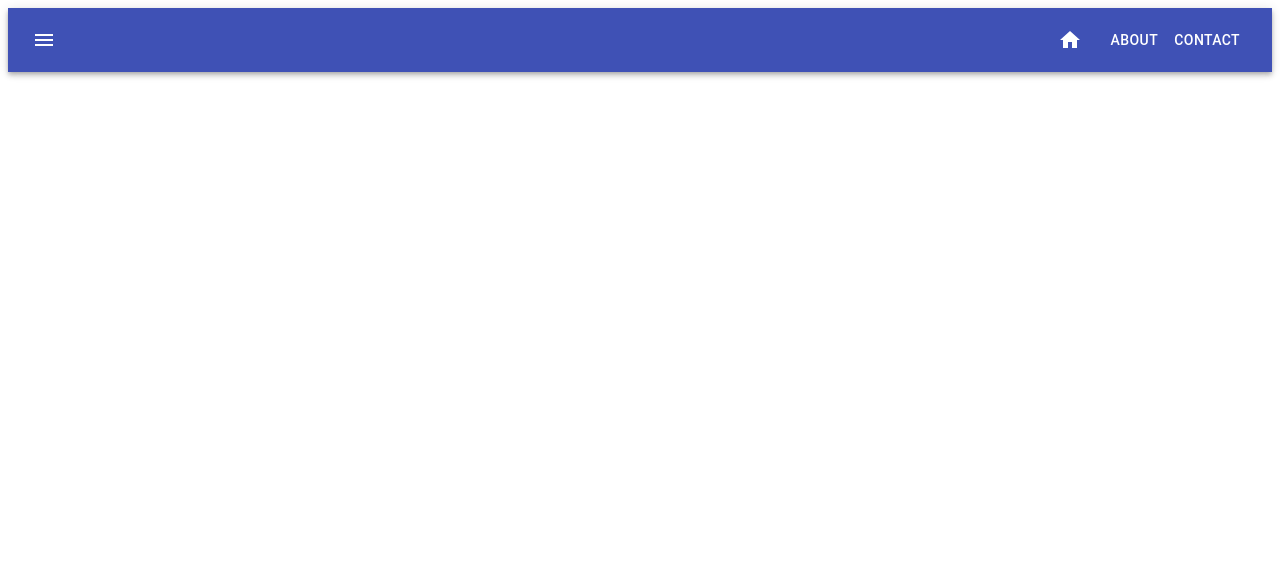
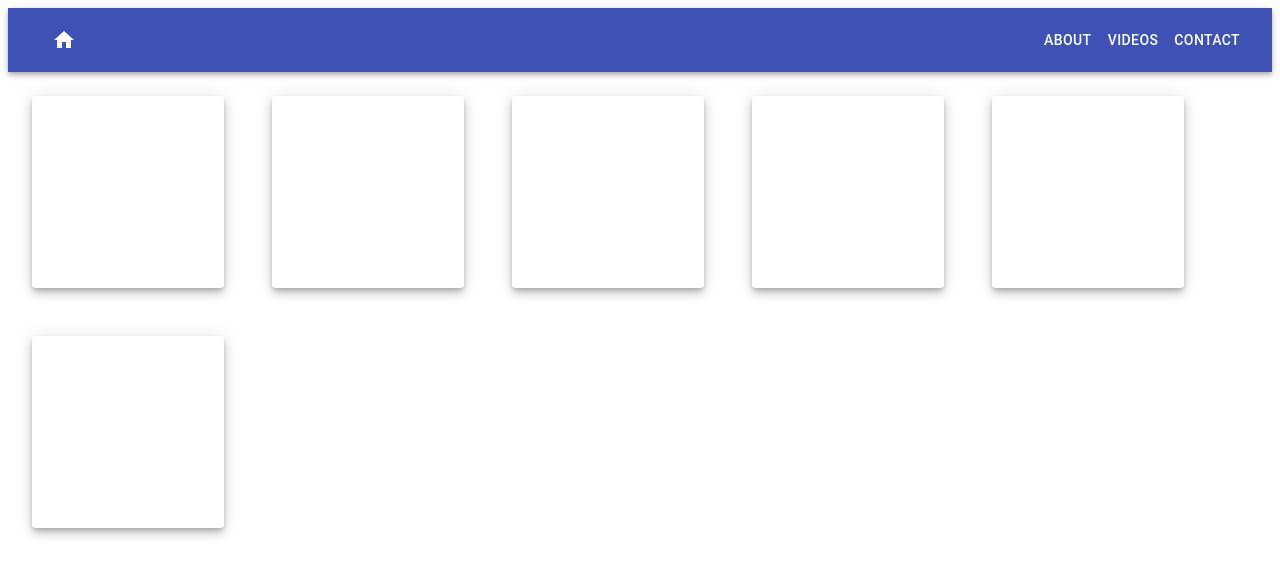
Before and after one commit to IanHancock36/f3-app-main, a React (Create React App) app: page /videos in a window 1280 px wide. Shown: the top 576 px of the page. Built offline with nearby package versions, Linux system fonts and the light colour scheme.

Commit message:
added video page section

```diff
--- a/src/App.js
+++ b/src/App.js
@@ -5,7 +5,8 @@ import Home from './Components/Home'
 import About from './Components/About'
 import Navbar from './Components/Navbar'
 import Contact from './Components/Contact'
-import {BrowserRouter as Router, Route, Link, Switch} from 'react-router-dom'
+import Videos from './Components/Videos'
+import {BrowserRouter as Router, Route,  Switch} from 'react-router-dom'
 function App() {
   return (
     <div className="App">
@@ -16,6 +17,7 @@ function App() {
     <Switch>
       <Route exact path ="/"component={Home}/>
       <Route path ="/about" component = {About} />
+      <Route path ='/videos' component={Videos} />
       <Route path ="/contact" component = {Contact} />
 
 
--- a/src/Components/Home.js
+++ b/src/Components/Home.js
@@ -1,4 +1,7 @@
 import React from 'react'
+
+
+
 
 const Home = () => {
     return (
--- a/src/Components/Navbar.js
+++ b/src/Components/Navbar.js
@@ -5,8 +5,6 @@
     import Toolbar from '@material-ui/core/Toolbar';
     import Typography from '@material-ui/core/Typography';
     import Button from '@material-ui/core/Button';
-    import IconButton from '@material-ui/core/IconButton';
-    import MenuIcon from '@material-ui/icons/Menu';
     import HomeIcon from '@material-ui/icons/Home';
 
     const useStyles = makeStyles((theme) => ({
@@ -32,25 +30,27 @@
 
           <AppBar maxWidth='xs' position="static">
               <Toolbar>
-              <IconButton
+              {/* <IconButton
                 edge="start"
                 className={classes.menuButton}
                 color="inherit"
                 aria-label="menu">
                 <MenuIcon />
-              </IconButton>
-
+              </IconButton> */}
+              <Button component = {Link} to = "/"color="inherit">
+                  <HomeIcon />
+              </Button>
               <Typography
 
                 variant="h6"
                 className={classes.title}>
 
               </Typography>
-              <Button color="inherit">
-                  <HomeIcon />
-              </Button>
+
+
               <Button  component = {Link} to ="/about" color="inherit">About</Button>
-              <Button component ={Link} to= "/contact" color="inherit">Contact</Button>
+              <Button  component = {Link} to ="/videos" color="inherit">Videos</Button>
+              <Button component =  {Link} to= "/contact" color="inherit">Contact</Button>
 
             </Toolbar>
           </AppBar>
@@ -58,4 +58,3 @@
       );
     }
 export default Navbar
-// switch the menu and home button around after I get routing done.
--- /dev/null
+++ b/src/Components/Videos.js
@@ -0,0 +1,32 @@
+import React from 'react';
+import { makeStyles } from '@material-ui/core/styles';
+import Paper from '@material-ui/core/Paper';
+
+const useStyles = makeStyles((theme) => ({
+  root: {
+    display: 'flex',
+    flexWrap: 'wrap',
+    '& > *': {
+      margin: theme.spacing(3),
+      width: theme.spacing(24),
+      height: theme.spacing(24),
+    },
+  },
+}));
+
+const Videos =() => {
+  const classes = useStyles();
+
+  return (
+    <div className={classes.root}>
+      <Paper elevation ={6} />
+      <Paper elevation ={6} />
+      <Paper elevation ={6} />
+      <Paper elevation ={6} />
+      <Paper elevation ={6} />
+      <Paper elevation ={6} />
+    </div>
+  );
+}
+
+export default Videos
```
Also changed, not shown: src/dude-surfer.jpg (deleted).
